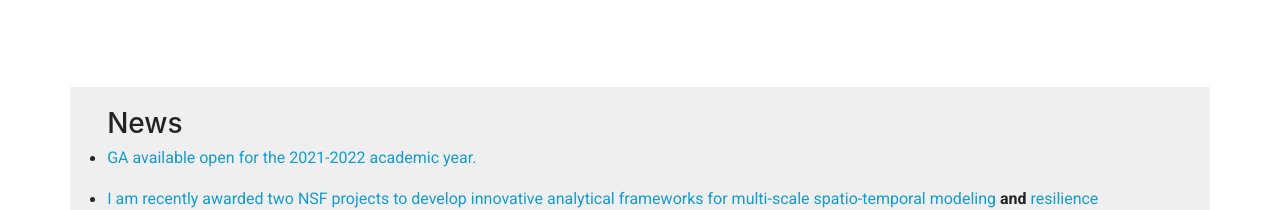
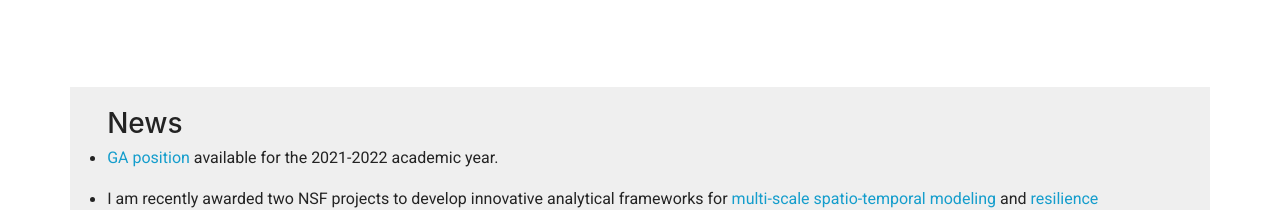
Before and after one commit to qiang-yi/qiang-yi.github.io, a plain HTML site: page index.html in a window 1280 px wide. Shown: the part 600-810 px from the top of the page. Drawn offline with Linux system fonts and the light colour scheme; files whose address does not match are found by name.

Commit message:
new GA ad

```diff
--- a/index.html
+++ b/index.html
@@ -137,7 +137,7 @@
   <div class="card-box">
     <h3>News</h3>
       <ul>
-        <li><p class="block-text mbr-fonts-style display-7"><b><a href="image/GA_USF_2021.pdf">GA available open for the 2021-2022 academic year.</p></li>
+        <li><p class="block-text mbr-fonts-style display-7"><b><a href="image/GA_USF_2021.pdf">GA position</a></b> available for the 2021-2022 academic year.</p></li>
         <li><p class="block-text mbr-fonts-style display-7">I am recently awarded two NSF projects to develop innovative analytical frameworks for <a href="https://www.nsf.gov/awardsearch/showAward?AWD_ID=1853866&HistoricalAwards=false">multi-scale spatio-temporal modeling</a> and <a href="https://www.nsf.gov/awardsearch/showAward?AWD_ID=1940230&HistoricalAwards=false">resilience assessment for road transportation systems</a>. </li>
         <li><p class="block-text mbr-fonts-style display-7">Web maps of<b><a href="http://gis.hawaii.edu/pop-flood-exp/"> population exposure to flood hazards</a></b> and <b><a href="http://gis.hawaii.edu/ci-flood-exp/">critical infrastructures' exposure to flood hazards</a></b> are online. Check out the areas that are vulnerable to flooding and the socio-economic disparities.</p></li>
       </ul>
```
